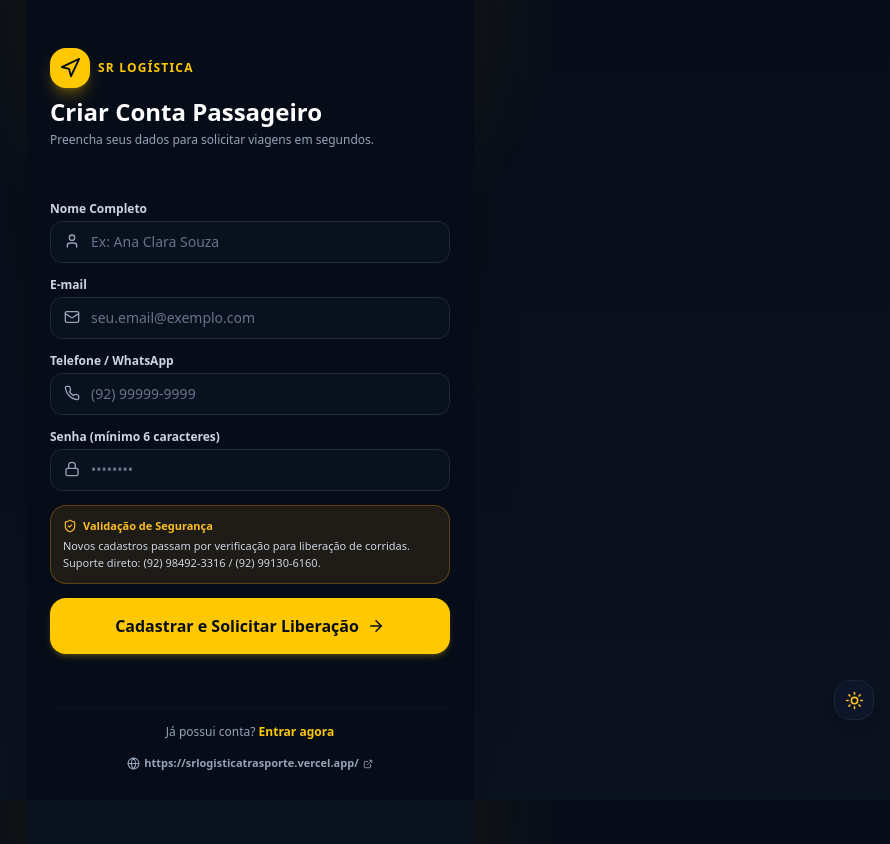
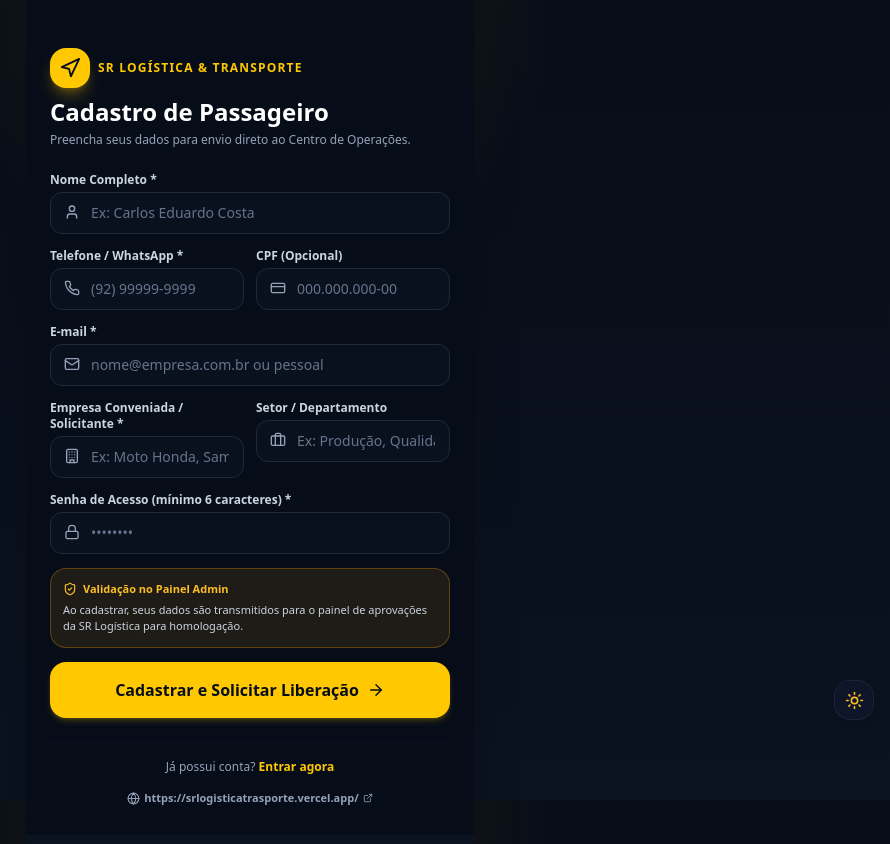
Before and after one commit to HagyMaia/Srlogistica-passageiro, a Next.js app: page /cadastro in a window 1280 px wide. Shown: the top 844 px of the page, without its empty margins (390-1280 px from the left). Built offline with nearby package versions, Linux system fonts and the light colour scheme; no server answers.

Commit message:
feat: remover categorias bike e moto, adicionar executivo e integrar cadastros com tabela passageiros do painel admin

```diff
--- a/src/app/(protected)/corridas/page.tsx
+++ b/src/app/(protected)/corridas/page.tsx
@@ -149,7 +149,7 @@ export default function CorridasPage() {
 
   const getCategoryTitle = (category?: string) => {
     if (category === 'CONFORT') return 'SR Confort';
-    if (category === 'MOTO') return 'SR Moto';
+    if (category === 'EXECUTIVO') return 'SR Executivo';
     if (category === 'ENTREGA') return 'SR Entrega';
     return 'SR Pop';
   };
--- a/src/app/(protected)/mapa/page.tsx
+++ b/src/app/(protected)/mapa/page.tsx
@@ -8,7 +8,6 @@ import {
   Crosshair,
   Car,
   ShieldCheck,
-  Bike,
   Package,
   Building2,
   QrCode,
@@ -264,8 +263,8 @@ export default function MapaPage() {
         return <Car size={22} />;
       case 'shield-check':
         return <ShieldCheck size={22} />;
-      case 'bike':
-        return <Bike size={22} />;
+      case 'sparkles':
+        return <Sparkles size={22} />;
       case 'package':
         return <Package size={22} />;
       default:
@@ -280,8 +279,8 @@ export default function MapaPage() {
         return 'SR Pop';
       case 'CONFORT':
         return 'SR Confort';
-      case 'MOTO':
-        return 'SR Moto';
+      case 'EXECUTIVO':
+        return 'SR Executivo';
       case 'ENTREGA':
         return 'SR Entrega';
       default:
--- a/src/app/cadastro/page.tsx
+++ b/src/app/cadastro/page.tsx
@@ -10,13 +10,15 @@ import {
   Lock,
   ArrowRight,
   Navigation,
-  CheckCircle,
+  Building,
+  Briefcase,
   ShieldCheck,
   Clock,
   MessageSquare,
   Globe,
   ExternalLink,
-  Sparkles
+  Sparkles,
+  CreditCard
 } from 'lucide-react';
 import { Button, Input, Field, Badge } from '@/components/ui';
 import { supabase } from '@/lib/supabase';
@@ -27,6 +29,9 @@ export default function CadastroPage() {
   const [nome, setNome] = useState('');
   const [email, setEmail] = useState('');
   const [telefone, setTelefone] = useState('');
+  const [empresa, setEmpresa] = useState('');
+  const [setor, setSetor] = useState('');
+  const [cpf, setCpf] = useState('');
   const [password, setPassword] = useState('');
   const [loading, setLoading] = useState(false);
   const [errorMsg, setErrorMsg] = useState<string | null>(null);
@@ -37,16 +42,28 @@ export default function CadastroPage() {
     setLoading(true);
     setErrorMsg(null);
 
+    const cleanNome = nome.trim();
+    const cleanEmail = email.trim().toLowerCase();
+    const cleanTelefone = telefone.trim();
+    const cleanEmpresa = empresa.trim() || 'Passageiro Particular / Convênio';
+    const cleanSetor = setor.trim() || 'Operações / Geral';
+    const cleanCpf = cpf.trim() || 'Não informado';
+
     try {
       const { data, error } = await supabase.auth.signUp({
-        email,
+        email: cleanEmail,
         password,
         options: {
           data: {
-            name: nome,
-            nome: nome,
-            telefone: telefone,
-            phone: telefone,
+            name: cleanNome,
+            nome: cleanNome,
+            phone: cleanTelefone,
+            telefone: cleanTelefone,
+            company: cleanEmpresa,
+            empresa: cleanEmpresa,
+            department: cleanSetor,
+            setor: cleanSetor,
+            cpf: cleanCpf,
             role: 'passenger',
             status: 'pending',
             is_approved: false
@@ -60,31 +77,61 @@ export default function CadastroPage() {
         return;
       }
 
-      // Se o usuário foi criado com sucesso, insere na tabela de perfis com status pendente
+      const userId = data?.user?.id || `pass-${Date.now()}`;
+
+      // 1. Grava na tabela 'passageiros' (lida diretamente pelo Painel Admin de Operações em admin.html)
+      try {
+        await supabase.from('passageiros').insert([
+          {
+            id: userId,
+            nome: cleanNome,
+            nome_social: cleanNome.split(' ')[0],
+            nome_completo: cleanNome,
+            cpf: cleanCpf,
+            telefone: cleanTelefone,
+            email: cleanEmail,
+            empresa: cleanEmpresa,
+            setor: cleanSetor,
+            matricula: 'App Passageiro',
+            turno: 'Turno Comercial',
+            origem: 'App Passageiro',
+            status: 'Pendente',
+            created_at: new Date().toISOString()
+          }
+        ]);
+      } catch (errPass) {
+        console.warn('Registro em passageiros:', errPass);
+      }
+
+      // 2. Grava na tabela 'profiles'
       if (data?.user) {
         try {
           await supabase.from('profiles').insert({
             id: data.user.id,
-            name: nome,
-            email: email,
-            phone: telefone,
+            name: cleanNome,
+            email: cleanEmail,
+            phone: cleanTelefone,
+            company: cleanEmpresa,
+            department: cleanSetor,
             role: 'passenger',
             status: 'pending',
             is_approved: false,
             created_at: new Date().toISOString()
           });
-        } catch (_) {}
+        } catch (errProf) {
+          console.warn('Registro em profiles:', errProf);
+        }
       }
 
       setRegisteredSuccess(true);
     } catch {
-      setErrorMsg('Erro inesperado ao criar conta.');
+      setErrorMsg('Erro inesperado ao criar conta. Verifique os dados e tente novamente.');
       setLoading(false);
     }
   };
 
   const whatsappMessage = encodeURIComponent(
-    `Olá! Acabei de me cadastrar no App SR Passageiro (${nome}, e-mail: ${email}) e gostaria de solicitar a aprovação da minha conta no painel admin.`
+    `Olá Central SR Logística! Acabei de enviar meu cadastro de passageiro no App (${nome}, Empresa: ${empresa || 'Particular'}, E-mail: ${email}) e gostaria da liberação no painel admin.`
   );
 
   if (registeredSuccess) {
@@ -97,14 +144,32 @@ export default function CadastroPage() {
 
           <div>
             <Badge className="bg-amber-500/20 text-amber-800 dark:text-amber-300 border-amber-500/40 text-xs font-bold mb-2">
-              Aprovação de Cadastro
+              Aguardando Aprovação no Painel Admin
             </Badge>
             <h1 className="text-2xl font-black text-slate-900 dark:text-white">
-              Cadastro Realizado!
+              Solicitação Enviada!
             </h1>
             <p className="mt-2 text-xs text-slate-600 dark:text-slate-300 max-w-sm mx-auto">
-              Seu cadastro foi registrado com sucesso. Para segurança de todos os usuários, novas contas passam por uma rápida verificação antes do primeiro acesso.
+              Seu cadastro foi enviado com sucesso para a central de operações da <strong>SR Logística</strong> e está na fila de aprovação de passageiros.
             </p>
+          </div>
+
+          {/* Card com Detalhes Cadastrados */}
+          <div className="rounded-2xl border border-slate-200 dark:border-dark-800 bg-white dark:bg-dark-900 p-4 text-left text-xs space-y-1.5 shadow-sm">
+            <div className="flex justify-between">
+              <span className="text-slate-400">Passageiro:</span>
+              <span className="font-bold text-slate-800 dark:text-white">{nome}</span>
+            </div>
+            {empresa && (
+              <div className="flex justify-between">
+                <span className="text-slate-400">Empresa:</span>
+                <span className="font-bold text-slate-800 dark:text-white">{empresa}</span>
+              </div>
+            )}
+            <div className="flex justify-between">
+              <span className="text-slate-400">Status:</span>
+              <span className="font-bold text-amber-600 dark:text-amber-400">Pendente de Validação</span>
+            </div>
           </div>
 
           {/* Card de Agilização via WhatsApp */}
@@ -114,7 +179,7 @@ export default function CadastroPage() {
               <span>Deseja aprovação rápida agora?</span>
             </div>
             <p className="text-[11px] text-slate-600 dark:text-slate-300">
-              Clique em um dos números da nossa central de atendimento para enviar sua solicitação de liberação instantânea:
+              Notifique nossos operadores para liberar seu acesso imediatamente no painel:
             </p>
 
             <div className="space-y-2 pt-1">
@@ -157,7 +222,7 @@ export default function CadastroPage() {
             rel="noopener noreferrer"
             className="inline-flex items-center gap-1 font-bold text-brand-700 dark:text-brand hover:underline"
           >
-            <Globe size={14} /> Conheça o site oficial da SR Logística <ExternalLink size={12} />
+            <Globe size={14} /> Painel Administrativo e Site SR Logística <ExternalLink size={12} />
           </a>
         </div>
       </div>
@@ -173,14 +238,14 @@ export default function CadastroPage() {
             <Navigation size={22} />
           </div>
           <span className="text-xs font-black uppercase tracking-widest text-brand-700 dark:text-brand">
-            SR Logística
+            SR Logística & Transporte
           </span>
         </div>
         <h1 className="text-2xl font-black text-slate-900 dark:text-white">
-          Criar Conta Passageiro
+          Cadastro de Passageiro
         </h1>
         <p className="mt-1 text-xs text-slate-500 dark:text-slate-400">
-          Preencha seus dados para solicitar viagens em segundos.
+          Preencha seus dados para envio direto ao Centro de Operações.
         </p>
       </div>
 
@@ -193,49 +258,93 @@ export default function CadastroPage() {
             </div>
           )}
 
-          <Field label="Nome Completo">
+          <Field label="Nome Completo *">
             <div className="relative">
               <Input
                 type="text"
                 required
                 value={nome}
                 onChange={(e) => setNome(e.target.value)}
-                placeholder="Ex: Ana Clara Souza"
+                placeholder="Ex: Carlos Eduardo Costa"
                 className="pl-10"
               />
               <User className="absolute left-3.5 top-3 text-slate-400" size={16} />
             </div>
           </Field>
 
-          <Field label="E-mail">
+          <div className="grid grid-cols-1 sm:grid-cols-2 gap-3">
+            <Field label="Telefone / WhatsApp *">
+              <div className="relative">
+                <Input
+                  type="tel"
+                  required
+                  value={telefone}
+                  onChange={(e) => setTelefone(e.target.value)}
+                  placeholder="(92) 99999-9999"
+                  className="pl-10"
+                />
+                <Phone className="absolute left-3.5 top-3 text-slate-400" size={16} />
+              </div>
+            </Field>
+
+            <Field label="CPF (Opcional)">
+              <div className="relative">
+                <Input
+                  type="text"
+                  value={cpf}
+                  onChange={(e) => setCpf(e.target.value)}
+                  placeholder="000.000.000-00"
+                  className="pl-10"
+                />
+                <CreditCard className="absolute left-3.5 top-3 text-slate-400" size={16} />
+              </div>
+            </Field>
+          </div>
+
+          <Field label="E-mail *">
             <div className="relative">
               <Input
                 type="email"
                 required
                 value={email}
                 onChange={(e) => setEmail(e.target.value)}
-                placeholder="seu.email@exemplo.com"
+                placeholder="nome@empresa.com.br ou pessoal"
                 className="pl-10"
               />
               <Mail className="absolute left-3.5 top-3 text-slate-400" size={16} />
             </div>
           </Field>
 
-          <Field label="Telefone / WhatsApp">
-            <div className="relative">
-              <Input
-                type="tel"
-                required
-                value={telefone}
-                onChange={(e) => setTelefone(e.target.value)}
-                placeholder="(92) 99999-9999"
-                className="pl-10"
-              />
-              <Phone className="absolute left-3.5 top-3 text-slate-400" size={16} />
-            </div>
-          </Field>
+          <div className="grid grid-cols-1 sm:grid-cols-2 gap-3">
+            <Field label="Empresa Conveniada / Solicitante *">
+              <div className="relative">
+                <Input
+                  type="text"
+                  required
+                  value={empresa}
+                  onChange={(e) => setEmpresa(e.target.value)}
+                  placeholder="Ex: Moto Honda, Samsung, etc."
+                  className="pl-10"
+                />
+                <Building className="absolute left-3.5 top-3 text-slate-400" size={16} />
+              </div>
+            </Field>
 
-          <Field label="Senha (mínimo 6 caracteres)">
+            <Field label="Setor / Departamento">
+              <div className="relative">
+                <Input
+                  type="text"
+                  value={setor}
+                  onChange={(e) => setSetor(e.target.value)}
+                  placeholder="Ex: Produção, Qualidade, TI"
+                  className="pl-10"
+                />
+                <Briefcase className="absolute left-3.5 top-3 text-slate-400" size={16} />
+              </div>
+            </Field>
+          </div>
+
+          <Field label="Senha de Acesso (mínimo 6 caracteres) *">
             <div className="relative">
               <Input
                 type="password"
@@ -253,15 +362,15 @@ export default function CadastroPage() {
           <div className="rounded-2xl bg-amber-500/10 border border-amber-500/30 p-3 text-[11px] text-slate-700 dark:text-slate-300 space-y-1">
             <div className="flex items-center gap-1.5 font-bold text-amber-800 dark:text-amber-400">
               <ShieldCheck size={14} />
-              <span>Validação de Segurança</span>
+              <span>Validação no Painel Admin</span>
             </div>
             <p>
-              Novos cadastros passam por verificação para liberação de corridas. Suporte direto: {SR_SUPPORT_CONFIG.phone1} / {SR_SUPPORT_CONFIG.phone2}.
+              Ao cadastrar, seus dados são transmitidos para o painel de aprovações da SR Logística para homologação.
             </p>
           </div>
 
           <Button type="submit" size="xl" full disabled={loading} className="mt-2">
-            {loading ? 'Criando Conta...' : 'Cadastrar e Solicitar Liberação'} <ArrowRight size={18} />
+            {loading ? 'Transmitindo Cadastro...' : 'Cadastrar e Solicitar Liberação'} <ArrowRight size={18} />
           </Button>
         </form>
       </div>
--- a/src/app/login/page.tsx
+++ b/src/app/login/page.tsx
@@ -47,7 +47,7 @@ export default function LoginPage() {
       }
 
       if (data?.user) {
-        // Verifica se o cadastro está com aprovação pendente no banco
+        // Verifica se o cadastro está com aprovação pendente no banco (tabelas profiles e passageiros)
         try {
           const { data: profData } = await supabase
             .from('profiles')
@@ -55,16 +55,28 @@ export default function LoginPage() {
             .eq('id', data.user.id)
             .maybeSingle();
 
-          if (profData) {
-            const isApproved = profData.is_approved ?? profData.approved ?? (profData.status === 'active' || profData.status === 'approved' || false);
-            if (!isApproved && profData.status === 'pending') {
-              setPendingApprovalUser({
-                email: profData.email || email,
-                name: profData.name || profData.nome || 'Passageiro'
-              });
-              setLoading(false);
-              return;
-            }
+          const { data: passData } = await supabase
+            .from('passageiros')
+            .select('*')
+            .eq('id', data.user.id)
+            .maybeSingle();
+
+          const passStatus = passData?.status;
+          const profStatus = profData?.status;
+          const isApproved =
+            passStatus === 'Aprovado' ||
+            profData?.is_approved === true ||
+            profData?.approved === true ||
+            profStatus === 'active' ||
+            profStatus === 'approved';
+
+          if (!isApproved && (passStatus === 'Pendente' || profStatus === 'pending')) {
+            setPendingApprovalUser({
+              email: passData?.email || profData?.email || email,
+              name: passData?.nome_social || passData?.nome || profData?.name || profData?.nome || 'Passageiro'
+            });
+            setLoading(false);
+            return;
           }
         } catch (_) {}
       }
--- a/src/app/page.tsx
+++ b/src/app/page.tsx
@@ -9,7 +9,6 @@ import {
   Clock,
   Shield,
   Car,
-  Bike,
   Package,
   Sparkles,
   ChevronRight,
@@ -52,10 +51,10 @@ export default function HomePage() {
   }, [user, loadScheduledTrips]);
 
   const quickCategories = [
-    { id: 'POPULAR', name: 'Viagens', desc: 'Carros rápidos', icon: Car, bg: 'bg-amber-500/10 text-amber-600 dark:text-brand' },
-    { id: 'CONFORT', name: 'Confort', desc: 'Espaço e ar', icon: Shield, bg: 'bg-blue-500/10 text-blue-600 dark:text-blue-400' },
-    { id: 'MOTO', name: 'Mobi Moto', desc: 'Econômico', icon: Bike, bg: 'bg-emerald-500/10 text-emerald-600 dark:text-emerald-400' },
-    { id: 'ENTREGA', name: 'Entregas', desc: 'Envio rápido', icon: Package, bg: 'bg-purple-500/10 text-purple-600 dark:text-purple-400' },
+    { id: 'POPULAR', name: 'SR Pop', desc: 'Carros rápidos', icon: Car, bg: 'bg-amber-500/10 text-amber-600 dark:text-brand' },
+    { id: 'CONFORT', name: 'SR Confort', desc: 'Espaço e ar', icon: Shield, bg: 'bg-blue-500/10 text-blue-600 dark:text-blue-400' },
+    { id: 'EXECUTIVO', name: 'SR Executivo', desc: 'Alto padrão', icon: Sparkles, bg: 'bg-amber-500/10 text-amber-700 dark:text-brand' },
+    { id: 'ENTREGA', name: 'SR Entregas', desc: 'Envio rápido', icon: Package, bg: 'bg-purple-500/10 text-purple-600 dark:text-purple-400' },
   ];
 
   const favoritePlaces = [
--- a/src/components/Ride/ScheduledSuccessModal.tsx
+++ b/src/components/Ride/ScheduledSuccessModal.tsx
@@ -17,8 +17,8 @@ export function ScheduledSuccessModal({ trip, onClose }: ScheduledSuccessModalPr
       ? 'SR Pop'
       : trip.category === 'CONFORT'
       ? 'SR Confort'
-      : trip.category === 'MOTO'
-      ? 'SR Moto'
+      : trip.category === 'EXECUTIVO'
+      ? 'SR Executivo'
       : 'SR Entrega';
 
   return (
--- a/src/features/trips/domain/passenger-trip.types.ts
+++ b/src/features/trips/domain/passenger-trip.types.ts
@@ -1,6 +1,6 @@
 import { LocationCoordinates, DriverInfo, PaymentMethod } from '@/types';
 
-export type TripCategory = 'POPULAR' | 'CONFORT' | 'MOTO' | 'ENTREGA';
+export type TripCategory = 'POPULAR' | 'CONFORT' | 'EXECUTIVO' | 'ENTREGA';
 
 export type PassengerTripStatus =
   | 'IDLE'                  // Passageiro no mapa
--- a/src/features/trips/domain/pricing.ts
+++ b/src/features/trips/domain/pricing.ts
@@ -32,15 +32,15 @@ export const CATEGORY_RATES: Record<TripCategory, CategoryRate> = {
     capacity: '4 pessoas',
     icon: 'shield-check'
   },
-  MOTO: {
-    baseFare: 4.00,
-    perKm: 1.40,
-    perMinute: 0.20,
-    minFare: 6.50,
-    name: 'SR Moto',
-    description: 'Chegue mais rápido evitando o trânsito pesado',
-    capacity: '1 pessoa',
-    icon: 'bike'
+  EXECUTIVO: {
+    baseFare: 10.00,
+    perKm: 3.50,
+    perMinute: 0.60,
+    minFare: 18.00,
+    name: 'SR Executivo',
+    description: 'Sedãs de alto padrão, climatizados e máxima discrição',
+    capacity: '4 pessoas',
+    icon: 'sparkles'
   },
   ENTREGA: {
     baseFare: 6.00,
@@ -96,12 +96,12 @@ export function getAvailableCategories({
   durationSeconds: number;
   surgeMultiplier?: number;
 }): CategoryOption[] {
-  const categories: TripCategory[] = ['POPULAR', 'CONFORT', 'MOTO', 'ENTREGA'];
+  const categories: TripCategory[] = ['POPULAR', 'CONFORT', 'EXECUTIVO', 'ENTREGA'];
 
   return categories.map((catKey) => {
     const rate = CATEGORY_RATES[catKey];
     const calc = calculateFare({ distanceMeters, durationSeconds, category: catKey, surgeMultiplier });
-    const etaVariation = catKey === 'MOTO' ? -2 : catKey === 'CONFORT' ? 1 : 0;
+    const etaVariation = catKey === 'EXECUTIVO' ? 2 : catKey === 'CONFORT' ? 1 : 0;
     const baseEta = Math.max(2, Math.round(durationSeconds / 300) + etaVariation);
 
     return {
```
